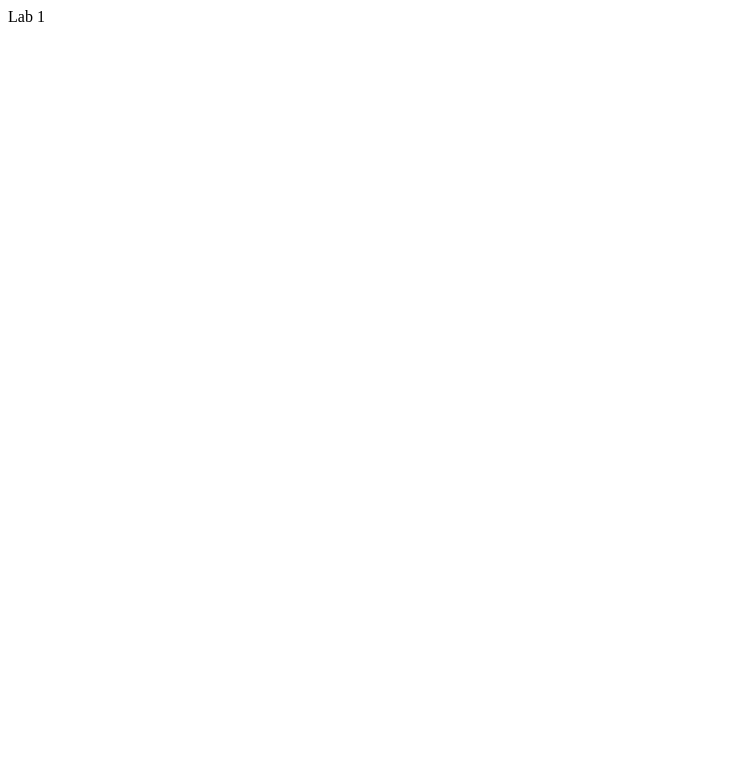
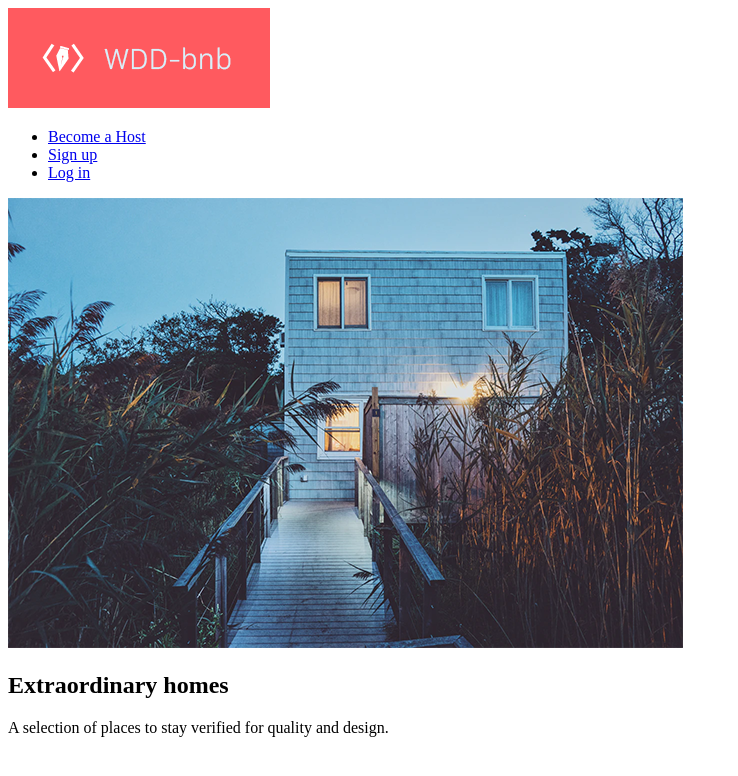
Before and after one commit to chiangr/CS198, a plain HTML site: page labs/lab1/index.html in a window 1280 px wide. Shown: the whole page, without its empty margins (0-738 px from the left). Drawn offline with Linux system fonts and the light colour scheme.

Commit message:
finished lab1

```diff
--- a/labs/lab1/index.html
+++ b/labs/lab1/index.html
@@ -1,6 +1,42 @@
-<!DOCTYPE html>
+<!doctype html>
 <html>
-    <body>
+
+<head>
+    <title>
         Lab 1
-    </body>
+    </title>
+</head>
+
+<body>
+    <!-- Put the top of the page -->
+    <header>
+
+        <!-- We can put an image in a link -->
+        <a href="home">
+            <img src="img/logo.png" alt="">
+        </a>
+
+        <!-- Navigation block (links to other pages), also semantic! -->
+        <nav>
+            <ul>
+                <li><a href="become-host">Become a Host</a></li>
+                <li><a href="sign-up">Sign up</a></li>
+                <li><a href="log-in">Log in</a></li>
+            </ul>
+        </nav>
+
+    <!-- don't forget to close the header tag! -->
+    </header>
+    <section>
+        <img src="img/house.png" />
+
+        <!-- Size-two heading -->
+        <h2>Extraordinary homes</h2>
+
+        <p>
+            A selection of places to stay verified for quality and design.
+        </p>
+    </section>
+</body>
+
 </html>
```
Also changed, not shown: labs/lab1/img/city.png (added), labs/lab1/img/house.png (added), labs/lab1/img/logo.png (added), labs/lab1/img/sushimaking.png (added).
